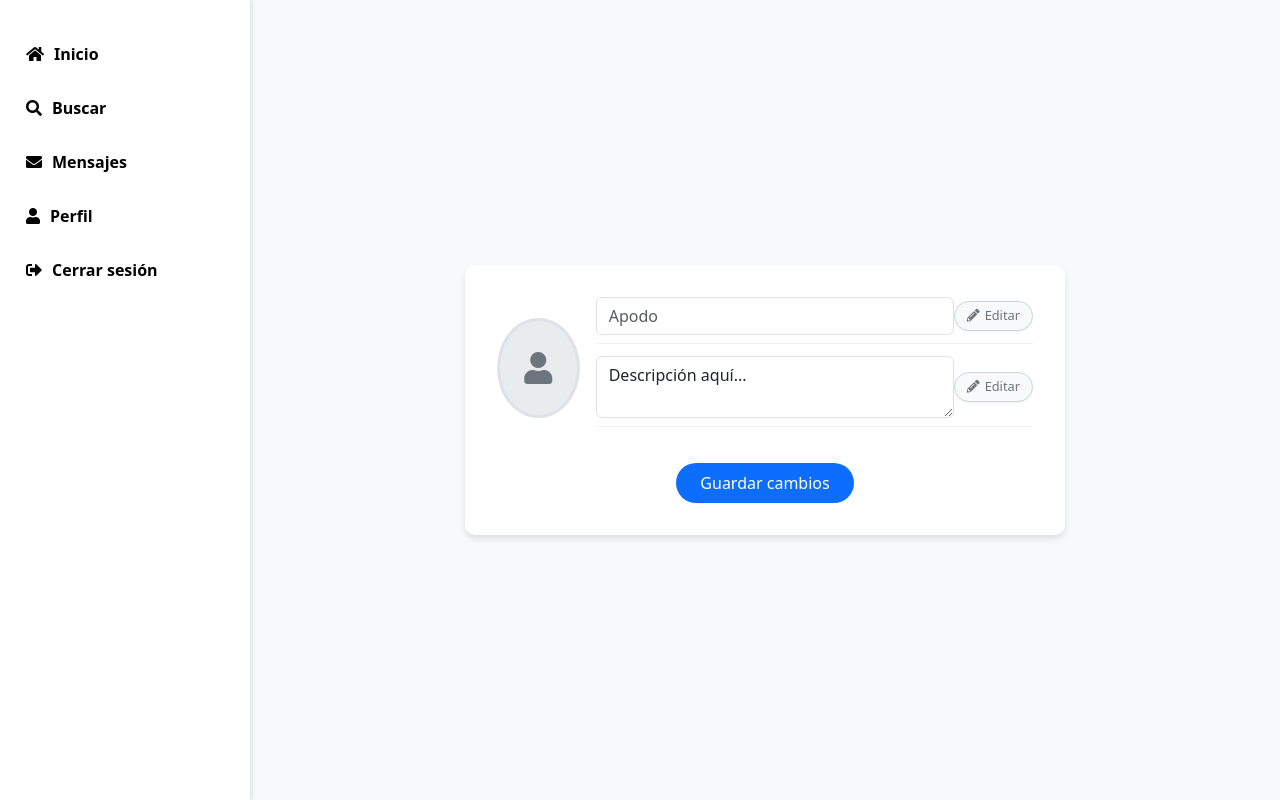
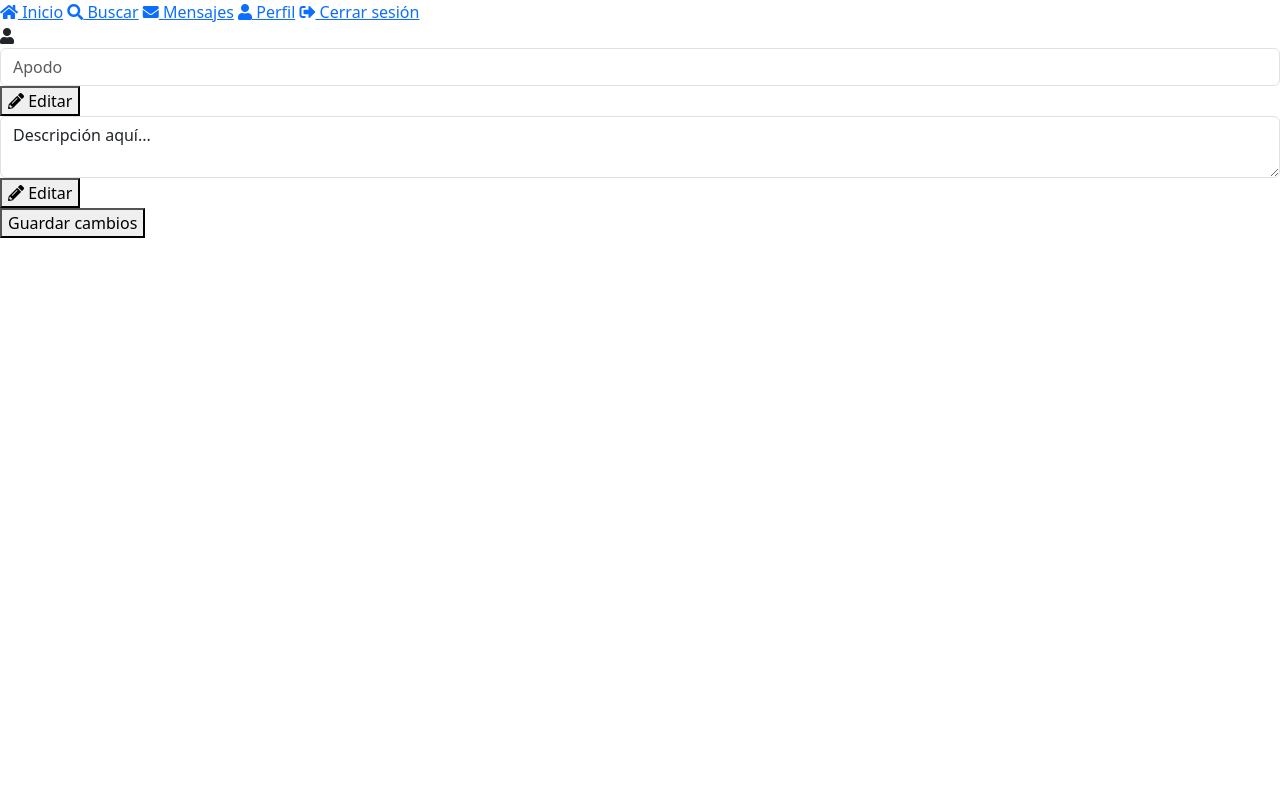
Before and after one commit to rociogamallo/RedSocial, a website: page public/ajustes.html in a window 1280 px wide. Drawn offline with nearby package versions, Linux system fonts and the light colour scheme.

Commit message:
Update ajustes.html

```diff
--- a/public/ajustes.html
+++ b/public/ajustes.html
@@ -7,117 +7,7 @@
     <link href="https://cdn.jsdelivr.net/npm/bootstrap@5.3.0/dist/css/bootstrap.min.css" rel="stylesheet">
     <link rel='stylesheet' href='https://cdn-uicons.flaticon.com/2.6.0/uicons-regular-rounded/css/uicons-regular-rounded.css'>
     <link rel="stylesheet" href="https://cdnjs.cloudflare.com/ajax/libs/font-awesome/5.15.4/css/all.min.css">
-    <style>
-        body {
-            background-color: #f8f9fa;
-            display: flex;
-        }
-        .sidebar {
-            width: 250px;
-            height: 100vh;
-            background: white;
-            padding: 2rem 1rem;
-            box-shadow: 2px 0 5px rgba(0, 0, 0, 0.1);
-            position: fixed;
-            top: 0;
-            left: 0;
-            overflow-y: auto;
-        }
-        .sidebar a {
-            display: flex;
-            align-items: center;
-            gap: 10px;
-            padding: 10px;
-            margin-bottom: 10px;
-            text-decoration: none;
-            color: black;
-            font-weight: bold;
-            border-radius: 5px;
-        }
-        .sidebar a:hover {
-            background-color: #e9ecef;
-        }
-        .container-wrapper {
-            flex-grow: 1;
-            display: flex;
-            justify-content: center;
-            align-items: center;
-            min-height: 100vh;
-            padding: 5vh 0;
-            margin-left: 250px;
-        }
-        .profile-container {
-            width: 100%;
-            max-width: 600px;
-            padding: 2rem;
-            background: white;
-            border-radius: 10px;
-            box-shadow: 0 4px 6px rgba(0, 0, 0, 0.1);
-        }
-        .profile-header {
-            display: flex;
-            align-items: center;
-            gap: 1rem;
-            margin-bottom: 1.5rem;
-        }
-        .profile-image-placeholder {
-            width: 100px;
-            height: 100px;
-            border-radius: 50%;
-            border: 3px solid #dee2e6;
-            background-color: #e9ecef;
-            display: flex;
-            align-items: center;
-            justify-content: center;
-            font-size: 2rem;
-            color: #6c757d;
-        }
-        .profile-info-item {
-            display: flex;
-            justify-content: space-between;
-            align-items: center;
-            margin-bottom: 0.75rem;
-            padding-bottom: 0.5rem;
-            border-bottom: 1px solid #f1f1f1;
-        }
-        .edit-btn {
-            background-color: #f8f9fa;
-            border: 1px solid #ced4da;
-            border-radius: 20px;
-            padding: 4px 12px;
-            font-size: 0.8rem;
-            cursor: pointer;
-            transition: all 0.2s ease;
-            color: #6c757d;
-            display: flex;
-            align-items: center;
-            gap: 5px;
-            box-shadow: 0 1px 2px rgba(0, 0, 0, 0.05);
-        }
-        .edit-btn:hover {
-            background-color: #e9ecef;
-            transform: translateY(-1px);
-            box-shadow: 0 2px 4px rgba(0, 0, 0, 0.1);
-            color: #495057;
-        }
-        .edit-btn:active {
-            transform: translateY(0);
-            box-shadow: 0 1px 2px rgba(0, 0, 0, 0.05);
-        }
-        .save-container {
-            display: flex;
-            justify-content: center;
-            width: 100%;
-        }
-        .save-btn {
-            background-color: #0D6EFD;
-            color: white;
-            border: none;
-            border-radius: 20px;
-            padding: 8px 24px;
-            cursor: pointer;
-        }
-    </style>
+
 </head>
 <body>
     <nav class="sidebar">
```
